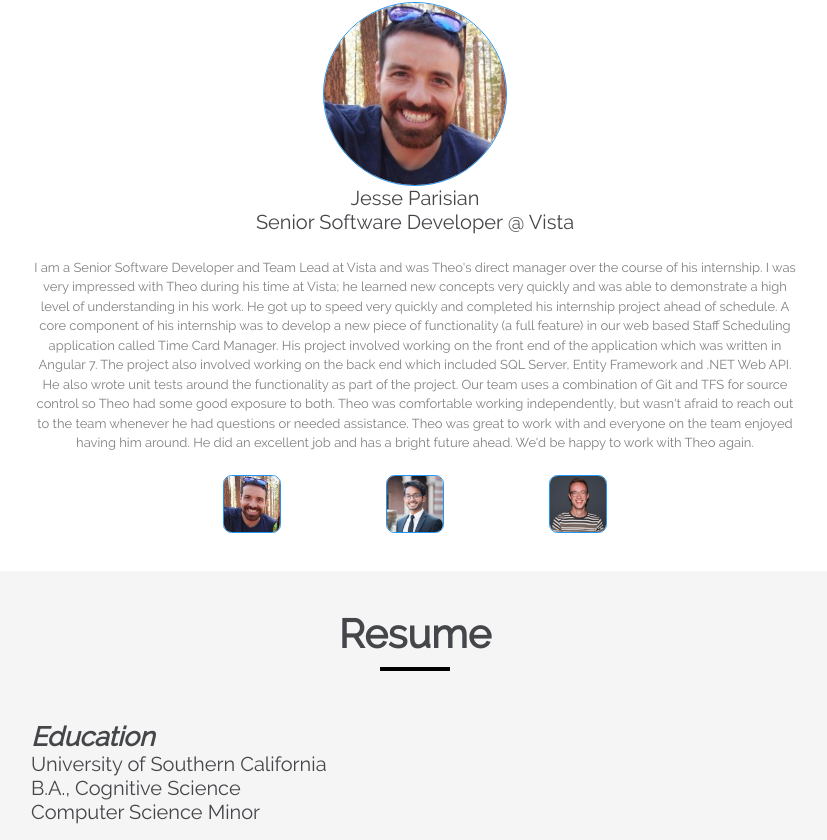
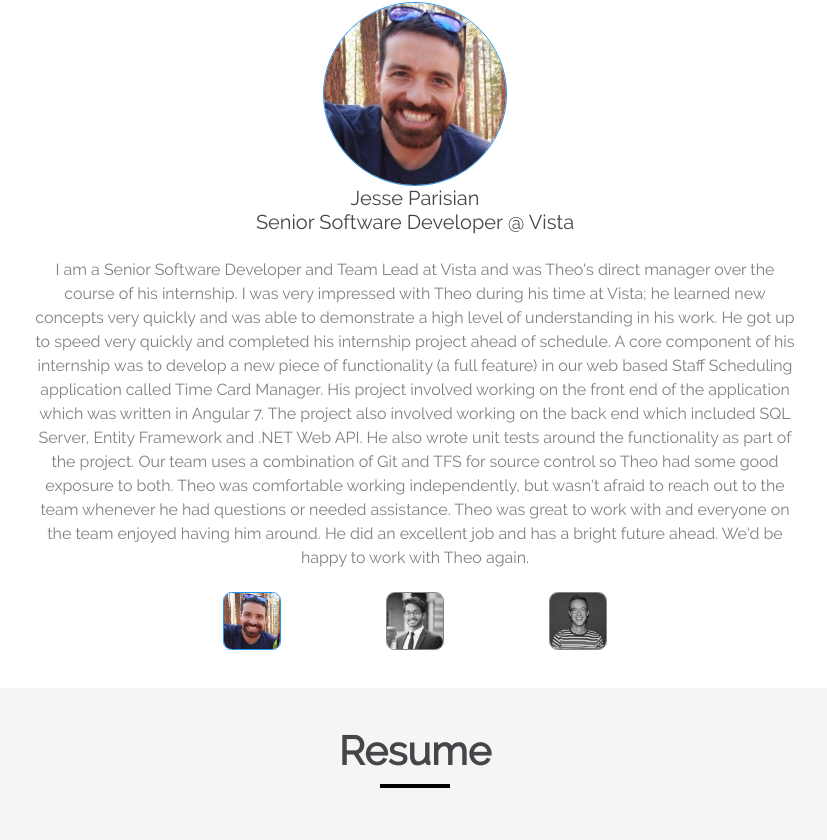
Before and after one commit to theoilie/portfolio-website, an Angular app: page /#contact in a window 1280 px wide. Shown: the part 2083-2923 px from the top of the page, without its empty margins (225-1052 px from the left). Built offline with nearby package versions, Linux system fonts and the light colour scheme.

Commit message:
Gray out unselected references

```diff
--- a/src/app/components/references/reference.interface.ts
+++ b/src/app/components/references/reference.interface.ts
@@ -14,7 +14,7 @@ export const REFERENCES: Reference[] = [
   },
   {
     name: "Manipushpak Gupta",
-    title: "Software Intern @ Hyperloop",
+    title: "Former Software Engineering Intern @ Hyperloop",
     recommendationText: `I’ve known Theo for almost a year now and if there’s one thing that I know about him, it’s his competency and dedication. I lived with him over the summer and can vouch for his ability to be consistent. I saw him wake up at the same early time on days when he wasn’t required to, just to work on his projects. We would also have long conversations about technology and startups and I could judge he has a great passion for it during our conversations. He’s also a self-starter. He works on technical projects - like his personal website - on the side when he has time, and recently started to improve his coding skills by doing coding challenges daily. Based on his dedication and competency, Theo would be a great asset and I would recommend working with him to anyone.`,
     imageUri: "assets/mani-gupta.jpeg"
   },
--- a/src/app/components/references/references.component.html
+++ b/src/app/components/references/references.component.html
@@ -44,7 +44,11 @@
         <span class="references-row">
           <ng-container *ngFor="let reference of references; index as i">
             <div
-              class="square-reference-pic"
+              [ngClass]="
+                isReferenceActive(i)
+                  ? 'square-reference-pic__active'
+                  : 'square-reference-pic__inactive'
+              "
               (click)="selectReferenceAndPause(i)"
             >
               <img src="{{ reference.imageUri }}" />
--- a/src/app/components/references/references.component.less
+++ b/src/app/components/references/references.component.less
@@ -78,6 +78,8 @@
   font-size: small;
   margin-top: 3%;
   margin-bottom: 3%;
+
+  .responsiveMin(@screen-sizes[small], {font-size: medium ;});
 }
 
 .references-parent-block {
@@ -111,12 +113,31 @@
   height: 100%;
 }
 .square-reference-pic {
-  vertical-align: middle;
-  width: 15%;
-  height: 15%;
+  &__active,
+  &__inactive {
+    vertical-align: middle;
+    width: 15%;
+    height: 15%;
+  }
+
+  &__active > img:hover,
+  &__inactive > img:hover {
+    border-color: darken(#2196f3, 20%);
+    filter: none;
+    -webkit-filter: none;
+  }
+  &__active > img {
+    filter: none;
+    -webkit-filter: none;
+  }
+  &__inactive > img {
+    filter: grayscale(1);
+    -webkit-filter: grayscale(100%);
+  }
 }
 .round-reference-pic > img,
-.square-reference-pic > img {
+.square-reference-pic__active > img,
+.square-reference-pic__inactive > img {
   width: 100%;
   height: 100%;
   display: block;
@@ -125,11 +146,9 @@
   border: 1px solid #2196f3;
   border-radius: 100%;
 }
-.square-reference-pic > img {
+.square-reference-pic__active > img,
+.square-reference-pic__inactive > img{
   border: 1px solid #2196f3;
   border-radius: 15%;
   cursor: pointer;
 }
-.square-reference-pic > img:hover {
-  border-color: darken(#2196f3, 20%);
-}
```
